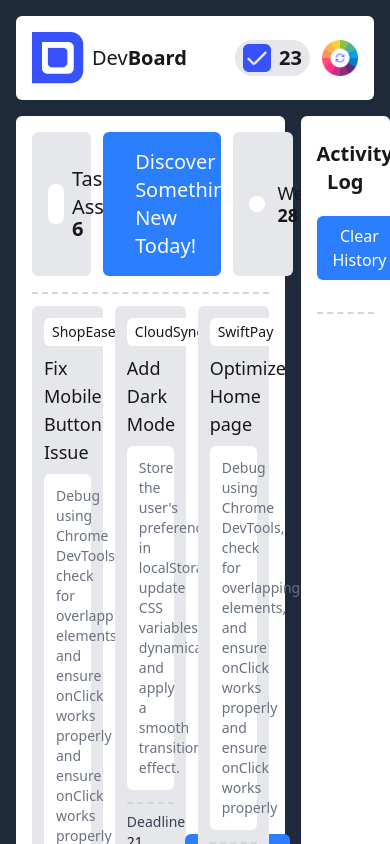
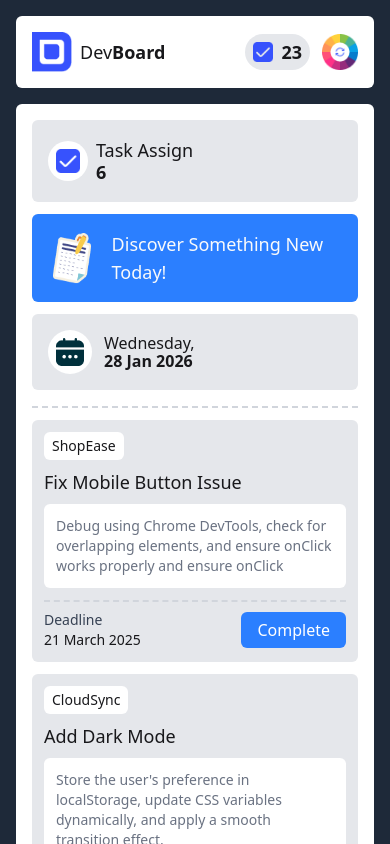
Before and after one commit to infapk02/Dev-Borad, a plain HTML site: page index.html in a window 390 px wide. Drawn offline with nearby package versions, Linux system fonts and the light colour scheme.

Commit message:
complete responsiveness

```diff
--- a/index.html
+++ b/index.html
@@ -26,9 +26,9 @@
           <!-- left -->
           <div class="flex items-center gap-2">
             <!-- logo -->
-            <img src="./assets/logo.png" alt="nav logo" />
+            <img src="./assets/logo.png" alt="nav logo" class="w-10 h-10" />
             <!-- text -->
-            <h3 class="text-xl font-medium">
+            <h3 class="text-lg md:text-xl font-medium">
               Dev<span class="font-bold">Board</span>
             </h3>
           </div>
@@ -39,8 +39,14 @@
             <div
               class="flex items-center bg-gray-200 rounded-full gap-2 p-2 py-1"
             >
-              <img src="./assets/checkbox.png" alt="checkbox-logo" />
-              <h2 id="completedTask" class="text-xl font-bold">23</h2>
+              <img
+                src="./assets/checkbox.png"
+                alt="checkbox-logo"
+                class="w-5 h-5"
+              />
+              <h2 id="completedTask" class="text-lg md:text-xl font-bold">
+                23
+              </h2>
             </div>
             <!-- color picker -->
             <div id="colorPicker" class="w-9 h-9 cursor-pointer">
@@ -53,16 +59,18 @@
           </div>
         </nav>
         <!-- main content -->
-        <section class="w-full py-4 flex gap-4">
+        <section class="w-full py-4 lg:flex gap-4 space-y-4 lg:space-y-0">
           <!-- task container -->
-          <div class="w-9/12 p-4 bg-white rounded-md flex flex-col gap-3">
+          <div
+            class="w-full lg:w-9/12 p-4 bg-white rounded-md flex flex-col gap-3"
+          >
             <!-- task container header -->
             <div
-              class="flex gap-3 pb-4 w-full h-fit border-b-2 border-dashed border-gray-300"
+              class="md:flex space-y-3 md:space-y-0 gap-3 pb-4 w-full h-fit border-b-2 border-dashed border-gray-300"
             >
               <!-- left -->
               <div
-                class="w-3/12 p-4 bg-gray-200 rounded-md flex items-center gap-2"
+                class="md:w-4/12 lg:w-3/12 p-4 bg-gray-200 rounded-md flex items-center gap-2"
               >
                 <!-- checkbox -->
                 <div class="p-2 bg-white rounded-full">
@@ -75,26 +83,37 @@
 
                 <!-- text -->
                 <div>
-                  <h3 class="text-xl font-medium capitalize">task assign</h3>
-                  <h2 id="assignedTask" class="text-xl font-bold -mt-1.5">6</h2>
+                  <h3 class="text-lg lg:text-xl font-medium capitalize">
+                    task assign
+                  </h3>
+                  <h2
+                    id="assignedTask"
+                    class="text-lg lg:text-xl font-bold -mt-1.5"
+                  >
+                    6
+                  </h2>
                 </div>
               </div>
               <!-- middle -->
               <div
-                class="w-6/12 p-4 bg-blue-500 rounded-md flex gap-4 items-center"
+                class="md:w-4/12 lg:w-6/12 p-4 bg-blue-500 rounded-md flex gap-4 items-center"
               >
                 <!-- image -->
                 <div>
-                  <img src="./assets/board.png" alt="board image" />
+                  <img
+                    src="./assets/board.png"
+                    alt="board image"
+                    class="w-14 h-14 lg:w-16 lg:h-16"
+                  />
                 </div>
                 <!-- text -->
-                <div class="text-xl text-gray-50 font-medium">
+                <div class="text-lg lg:text-xl text-gray-50 font-medium">
                   Discover Something New Today!
                 </div>
               </div>
               <!-- right -->
               <div
-                class="w-3/12 p-4 bg-gray-200 rounded-md flex items-center gap-3"
+                class="lg:w-3/12 md:w-4/12 p-4 bg-gray-200 rounded-md flex items-center gap-3"
               >
                 <!-- image -->
                 <div class="p-2 bg-white rounded-full">
@@ -109,7 +128,7 @@
             <!-- task cards -->
             <div
               id="taskCardsContainer"
-              class="rounded-md grid grid-cols-3 gap-3"
+              class="rounded-md grid grid-cols-1 sm:grid-cols-2 md:grid-cols-3 gap-3"
             >
               <!-- first card container -->
               <div class="p-3 cardContainer bg-gray-200 rounded-md space-y-2">
@@ -123,8 +142,7 @@
                 <div class="p-3 bg-white rounded-md">
                   <p class="text-sm text-gray-500">
                     Debug using Chrome DevTools, check for overlapping elements,
-                    and ensure onClick works properly and ensure onClick works
-                    properly
+                    and ensure onClick works properly and ensure onClick
                   </p>
                 </div>
                 <!-- card bottom -->
@@ -194,8 +212,7 @@
                 <div class="p-3 bg-white rounded-md">
                   <p class="text-sm text-gray-500">
                     Debug using Chrome DevTools, check for overlapping elements,
-                    and ensure onClick works properly and ensure onClick works
-                    properly
+                    and ensure onClick works properly and ensure onClick
                   </p>
                 </div>
                 <!-- card bottom -->
@@ -230,8 +247,7 @@
                 <div class="p-3 bg-white rounded-md">
                   <p class="text-sm text-gray-500">
                     Debug using Chrome DevTools, check for overlapping elements,
-                    and ensure onClick works properly and ensure onClick works
-                    properly
+                    and ensure onClick works properly and ensure onClick
                   </p>
                 </div>
                 <!-- card bottom -->
@@ -266,8 +282,7 @@
                 <div class="p-3 bg-white rounded-md">
                   <p class="text-sm text-gray-500">
                     Debug using Chrome DevTools, check for overlapping elements,
-                    and ensure onClick works properly and ensure onClick works
-                    properly
+                    and ensure onClick works properly and ensure onClick
                   </p>
                 </div>
                 <!-- card bottom -->
@@ -302,8 +317,7 @@
                 <div class="p-3 bg-white rounded-md">
                   <p class="text-sm text-gray-500">
                     Debug using Chrome DevTools, check for overlapping elements,
-                    and ensure onClick works properly and ensure onClick works
-                    properly
+                    and ensure onClick works properly and ensure onClick
                   </p>
                 </div>
                 <!-- card bottom -->
@@ -328,7 +342,7 @@
             </div>
           </div>
           <!-- activity log -->
-          <div class="w-3/12 p-4 rounded-md bg-white">
+          <div class="w-full lg:w-3/12 p-4 rounded-md bg-white">
             <!-- activity header -->
             <div
               class="pb-8 pt-2 w-full h-fit border-b-2 border-dashed border-gray-300"
--- a/index.js
+++ b/index.js
@@ -52,8 +52,8 @@ function showDateAndDay() {
   const getYear = now.getFullYear();
 
   getDateContainer.innerHTML = `
-                  <h3 class="capitalize text-lg font-medium">${getToday},</h3>
-                  <h2 class="capitalize text-lg font-bold -mt-1.5">
+                  <h3 class="capitalize text-base font-medium">${getToday},</h3>
+                  <h2 class="capitalize text-base font-bold -mt-1.5">
                     ${getDate} ${getMonth} ${getYear}
                   </h2>
   `;
```
